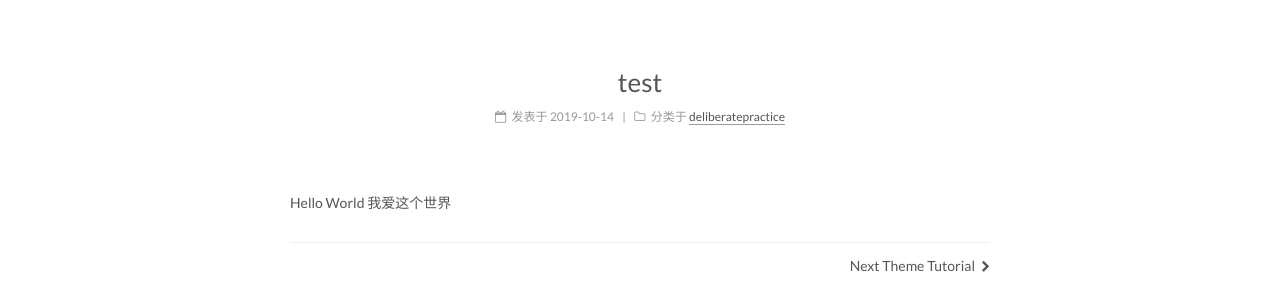
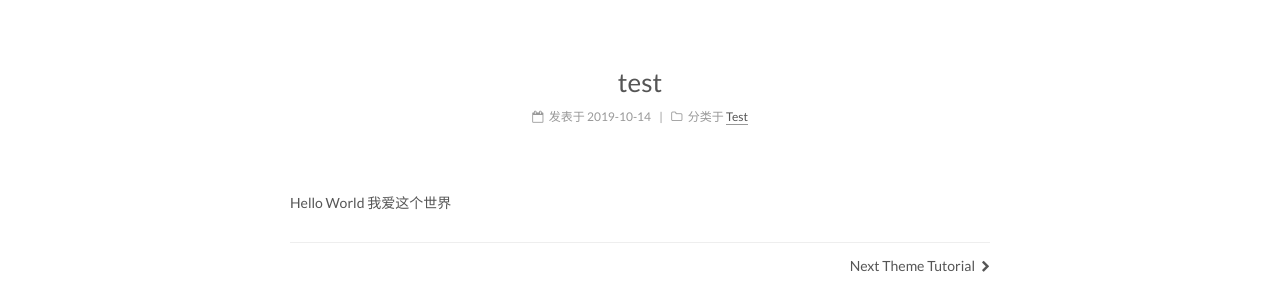
Before and after one commit to janehoo/janehoo.github.io, a Jekyll site: the page built from _posts/2019-10-14-test.md, in a window 1280 px wide. Shown: the part 278-578 px from the top of the page. Built offline with Jekyll 4.4.1, drawn with Linux system fonts in a browser that asks for light colours.

Commit message:
test categories: - Test

```diff
--- a/_posts/2019-10-14-test.md
+++ b/_posts/2019-10-14-test.md
@@ -1,7 +1,7 @@
 ---
 title: test
 categories:
- - deliberatepractice
+ - Test
 tags:
 ---
 Hello World 我爱这个世界
```
